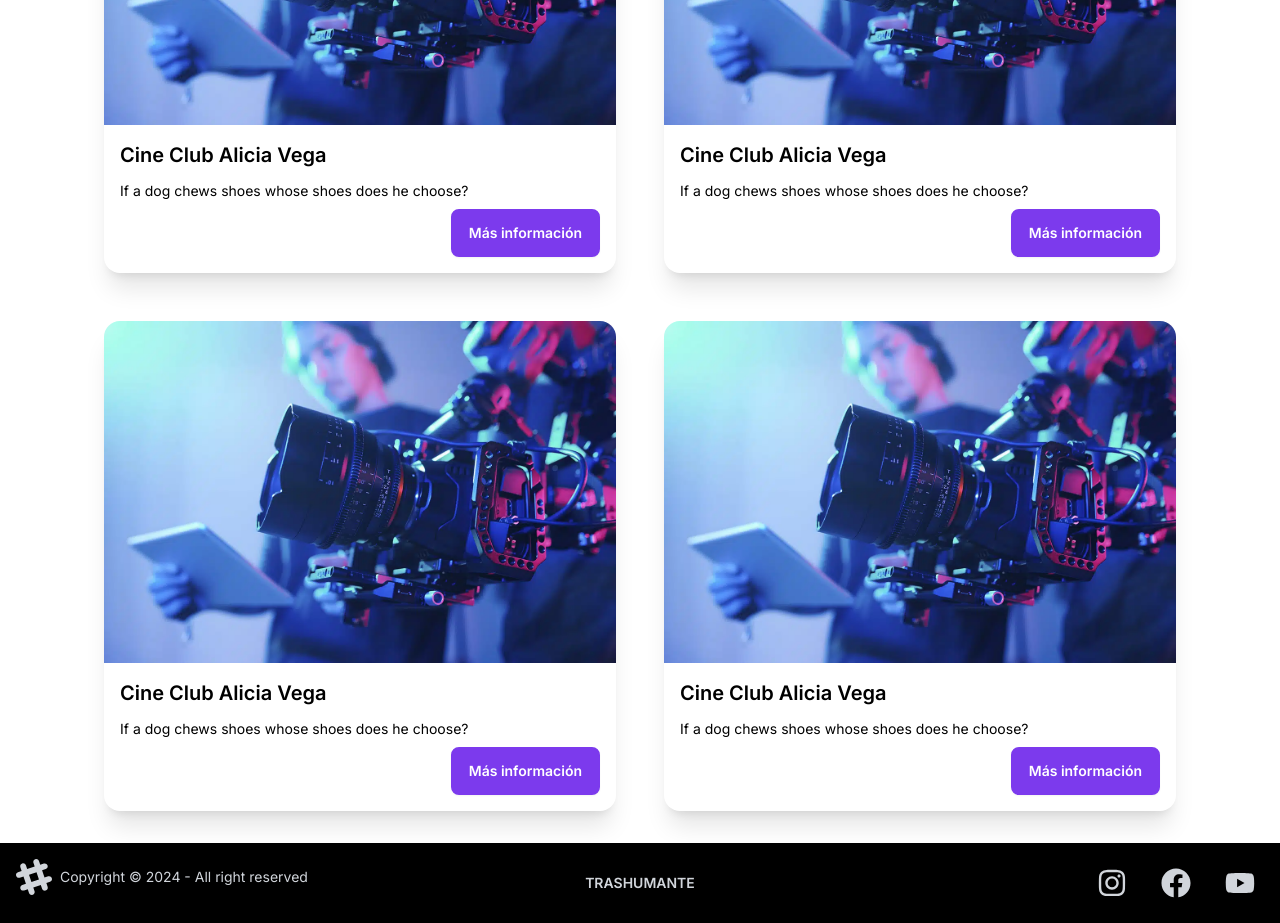
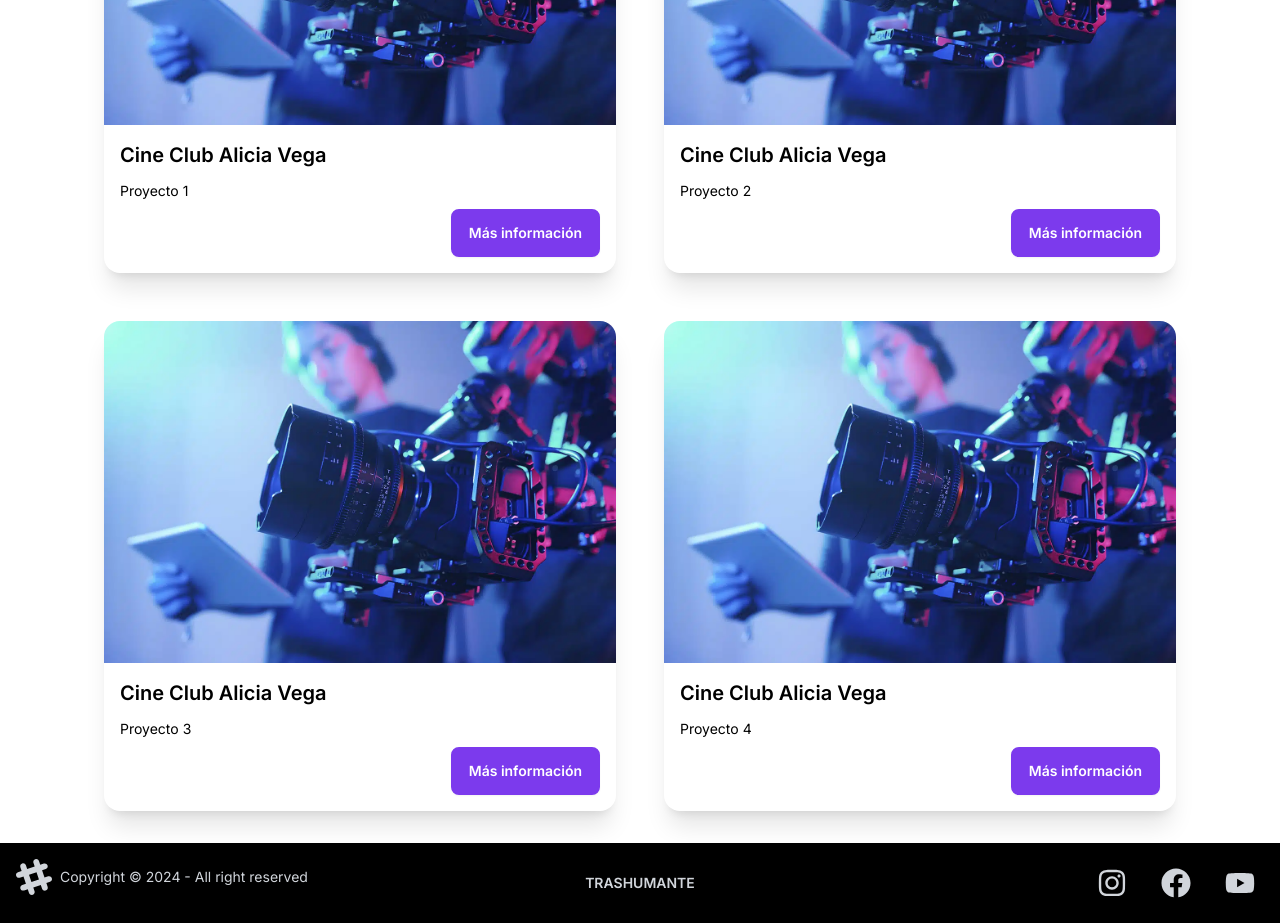
Before and after one commit to CatalinaScheleff/Trashumante-Project, a Next.js app: page /proyectos in a window 1280 px wide. Shown: the part 460-1383 px from the top of the page. Built offline with nearby package versions, Linux system fonts and the light colour scheme.

Commit message:
data card proyectos

```diff
--- a/src/app/proyectos/page.jsx
+++ b/src/app/proyectos/page.jsx
@@ -1,7 +1,10 @@
+import { CardProyectos } from "@/components/Cards";
 import Image from "next/image";
 import Link from "next/link";
+import {info} from "../../data/index"
 
 const Proyectos = () => {
+  console.log(info)
   return (
     <main className="mx-24">
       <div className="px-5 text-center mt-16">
@@ -9,83 +12,21 @@ const Proyectos = () => {
       </div>
 
 
-          <div className="grid gap-x-8 grid-cols-2 place-items-center">
+          <div className="grid gap-x-8 gap-y-12 grid-cols-2 place-items-center">
 
-          <div className="col grid gap-y-12">
+{
+  info?.proyectos.map((p) => {
+    return (
+    <>
+      <CardProyectos {...p}/>
+    </>)
+  }
+  )
+}
 
-<div className="card card-compact w-[512px] bg-base-100 shadow-xl ">
-  <figure className="bg-slate-600">
-    <Image src="/inicio.png" alt="Shoes" width={512} height={656} className="w-full h-full object-cover"/>
-  </figure>
-  <div className="card-body">
-    <h2 className="card-title">Cine Club Alicia Vega</h2>
-    <p>If a dog chews shoes whose shoes does he choose?</p>
-    <div className="card-actions justify-end">
-        <Link href={"/proyectos/cineclubaliciavega"}>
-      <button className="btn bg-violet-600 text-white hover:text-violet-600 border-solid border-2 border-violet-600">
-        Más información
-      </button>
-        </Link>
-    </div>
-  </div>
-</div>
 
-<div className="card card-compact w-[512px] bg-base-100 shadow-xl ">
-  <figure className="h-[512] w-[656] bg-slate-600">
-    <Image src="/inicio.png" alt="Shoes" width={512} height={656} className="w-full h-full object-cover"/>
-  </figure>
-  <div className="card-body">
-    <h2 className="card-title">Cine Club Alicia Vega</h2>
-    <p>If a dog chews shoes whose shoes does he choose?</p>
-    <div className="card-actions justify-end">
-        <Link href={"/proyectos/cineclubaliciavega"}>
-      <button className="btn bg-violet-600 text-white hover:text-violet-600 border-solid border-2 border-violet-600">
-        Más información
-      </button>
-        </Link>
-    </div>
-  </div>
-</div>
 
-</div>
 
-<div className="col grid gap-y-12">
-
-<div className="card card-compact w-[512px] bg-base-100 shadow-xl ">
-  <figure className="h-[512] w-[656] bg-slate-600">
-    <Image src="/inicio.png" alt="Shoes" width={512} height={656} className="w-full h-full object-cover"/>
-  </figure>
-  <div className="card-body">
-    <h2 className="card-title">Cine Club Alicia Vega</h2>
-    <p>If a dog chews shoes whose shoes does he choose?</p>
-    <div className="card-actions justify-end">
-        <Link href={"/proyectos/cineclubaliciavega"}>
-      <button className="btn bg-violet-600 text-white hover:text-violet-600 border-solid border-2 border-violet-600">
-        Más información
-      </button>
-        </Link>
-    </div>
-  </div>
-</div>
-
-<div className="card card-compact w-[512px] bg-base-100 shadow-xl ">
-  <figure className="h-[512] w-[656] bg-slate-600">
-    <Image src="/inicio.png" alt="Shoes" width={512} height={656} className="w-full h-full object-cover"/>
-  </figure>
-  <div className="card-body">
-    <h2 className="card-title">Cine Club Alicia Vega</h2>
-    <p>If a dog chews shoes whose shoes does he choose?</p>
-    <div className="card-actions justify-end">
-        <Link href={"/proyectos/cineclubaliciavega"}>
-      <button className="btn bg-violet-600 text-white hover:text-violet-600 border-solid border-2 border-violet-600">
-        Más información
-      </button>
-        </Link>
-    </div>
-  </div>
-</div>
-
-</div>
 
 
 
--- a/src/components/Cards.jsx
+++ b/src/components/Cards.jsx
@@ -57,3 +57,32 @@ CardServicios.propTypes = {
   descripcion: PropTypes.string.isRequired,
   url: PropTypes.string.isRequired,
 };
+
+
+export function CardProyectos({ imgUrl, nombre, descripcion, url }) {
+  return (
+<div className="card card-compact w-[512px] bg-base-100 shadow-xl ">
+  <figure className="bg-slate-600">
+    <Image src={imgUrl} alt="Shoes" width={512} height={656} className="w-full h-full object-cover"/>
+  </figure>
+  <div className="card-body">
+    <h2 className="card-title">{nombre}</h2>
+    <p>{descripcion}</p>
+    <div className="card-actions justify-end">
+        <Link href={url}>
+      <button className="btn bg-violet-600 text-white hover:text-violet-600 border-solid border-2 border-violet-600">
+        Más información
+      </button>
+        </Link>
+    </div>
+  </div>
+</div>
+  );
+}
+
+CardProyectos.propTypes = {
+  imgUrl: PropTypes.string.isRequired,
+  nombre: PropTypes.string.isRequired,
+  descripcion: PropTypes.string.isRequired,
+  url: PropTypes.string.isRequired,
+};
--- a/src/data/index.jsx
+++ b/src/data/index.jsx
@@ -52,5 +52,37 @@ export const info = {
             descripcion: 'Servicio 3',
             url: '/servicios/fotografia'
         },
-    ]
+    ],
+
+
+    proyectos: [
+        {
+            id: 1,
+            imgUrl: '/inicio.png',
+            nombre: 'Cine Club Alicia Vega',
+            descripcion: 'Proyecto 1',
+            url: '/proyectos/cineclubaliciavega',
+        },
+        {
+            id: 2,
+            imgUrl: '/inicio.png',
+            nombre: 'Cine Club Alicia Vega',
+            descripcion: 'Proyecto 2',
+            url: '/proyectos/cineclubaliciavega',
+        },
+        {
+            id: 3,
+            imgUrl: '/inicio.png',
+            nombre: 'Cine Club Alicia Vega',
+            descripcion: 'Proyecto 3',
+            url: '/proyectos/cineclubaliciavega',
+        },
+        {
+            id: 4,
+            imgUrl: '/inicio.png',
+            nombre: 'Cine Club Alicia Vega',
+            descripcion: 'Proyecto 4',
+            url: '/proyectos/cineclubaliciavega',
+        }
+    ],
 }
```
